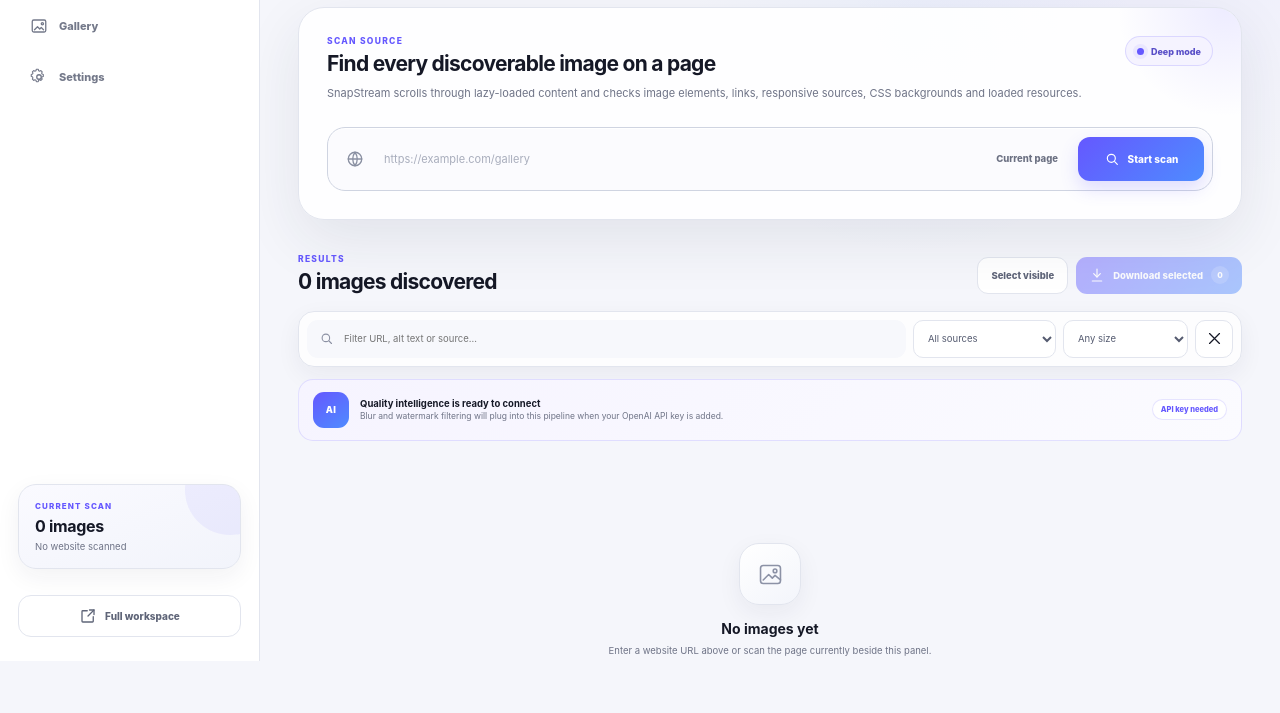
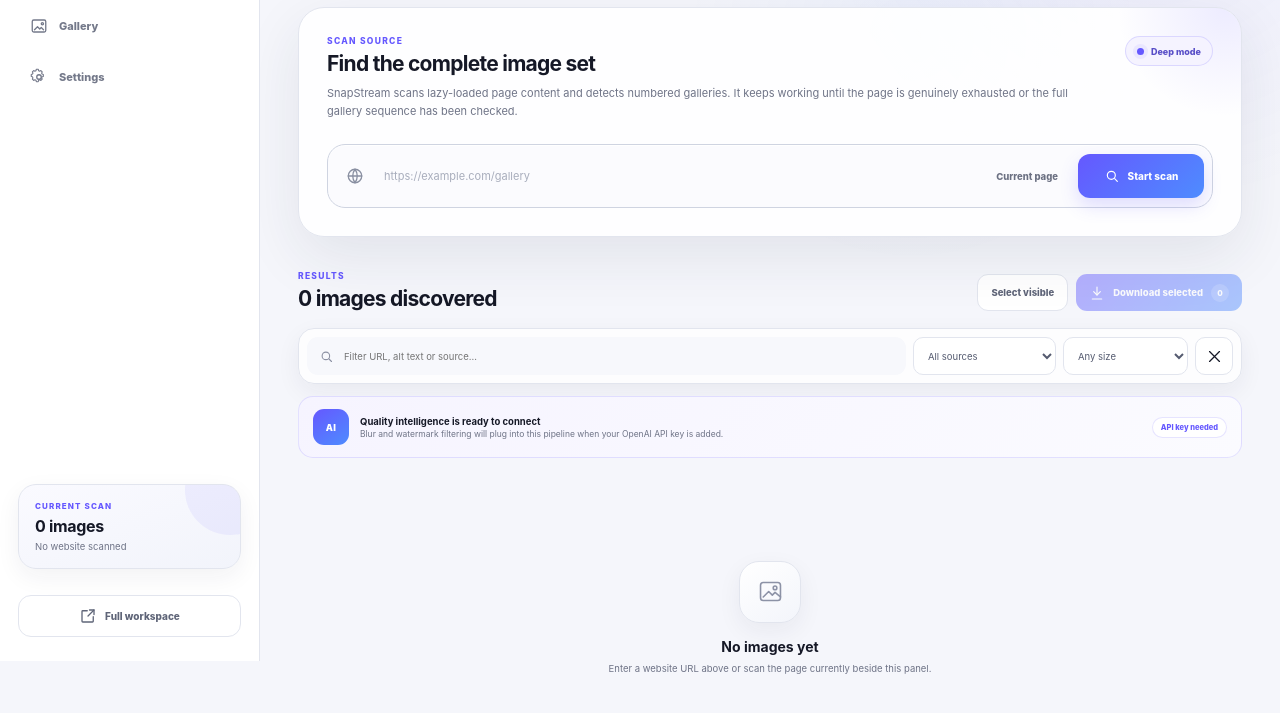
Before and after one commit to Ansh200618/SnapStream, a React app: page views/dashboard.html in a window 1280 px wide. Shown: the part 139-852 px from the top of the page. Built offline with nearby package versions, Linux system fonts and the light colour scheme; some packages are replaced by stand-ins of ours; no server answers.

Commit message:
Refine dashboard layout and gallery scan copy

```diff
--- a/views/dashboard.html
+++ b/views/dashboard.html
@@ -5,6 +5,7 @@
   <meta name="viewport" content="width=device-width,initial-scale=1" />
   <title>SnapStream Workspace</title>
   <link rel="stylesheet" href="../stylesheets/dashboard.css" />
+  <link rel="stylesheet" href="../stylesheets/dashboard-refine.css" />
 </head>
 <body>
   <div class="app-shell">
@@ -57,8 +58,8 @@
         <div class="scan-heading">
           <div>
             <span class="section-kicker">Scan source</span>
-            <h2>Find every discoverable image on a page</h2>
-            <p>SnapStream scrolls through lazy-loaded content and checks image elements, links, responsive sources, CSS backgrounds and loaded resources.</p>
+            <h2>Find the complete image set</h2>
+            <p>SnapStream scans lazy-loaded page content and detects numbered galleries. It keeps working until the page is genuinely exhausted or the full gallery sequence has been checked.</p>
           </div>
           <div class="depth-pill" id="depth-pill"><span></span> Deep mode</div>
         </div>
@@ -114,6 +115,7 @@
           </label>
           <select id="filter-source" aria-label="Source type">
             <option value="all">All sources</option>
+            <option value="gallery">Gallery photos</option>
             <option value="image">Page images</option>
             <option value="background">Backgrounds</option>
             <option value="linked">Linked images</option>
```
